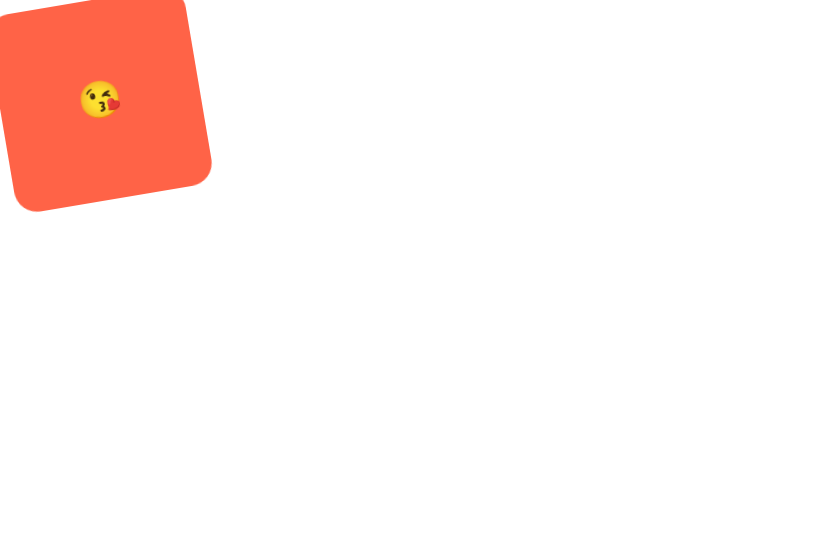
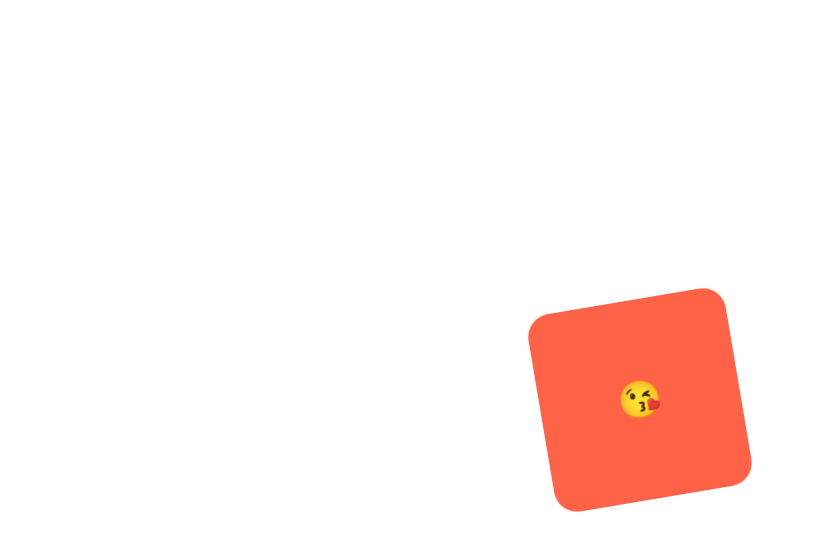
Before and after one commit to ICE0208/react-master-class, a React (Create React App) app: page / in a window 1280 px wide. Shown: the top 550 px of the page, without its empty margins (0-815 px from the left). Built offline with nearby package versions, Linux system fonts and the light colour scheme.

Commit message:
(#2.5) Pseudo Selectors part Two

```diff
--- a/src/App.js
+++ b/src/App.js
@@ -1,13 +1,15 @@
-// keyframes import
 import React from "react";
 import styled, { keyframes } from "styled-components";
 import { Reset } from "styled-reset";
 
 const Wrapper = styled.div`
   display: flex;
+  justify-content: center;
+  align-items: center;
+  width: 100vw;
+  height: 100vh;
 `;
 
-// keyframes로 애니메이션 만들기
 const rotateAnimation = keyframes`
   0% {
     transform: rotate(0deg);
@@ -23,6 +25,10 @@ const rotateAnimation = keyframes`
   }
 `;
 
+const Emoji = styled.span`
+  font-size: 36px;
+`;
+
 const Box = styled.div`
   height: 200px;
   width: 200px;
@@ -32,14 +38,12 @@ const Box = styled.div`
   align-items: center;
   // 애니메이션 적용
   animation: ${rotateAnimation} 1s linear infinite;
-  // styled components의 자식 컴포넌트에 스타일 적용
-  span {
-    font-size: 36px;
+  // styled component의 자식 styled component에 스타일 적용
+  ${Emoji} {
     transition: all 0.5s ease;
     cursor: default;
-    // & == span
     &:hover {
-      transform: scale(2);
+      font-size: 98px;
     }
   }
 `;
@@ -50,7 +54,7 @@ function App() {
       <Reset />
       <Wrapper>
         <Box>
-          <span>😘</span>
+          <Emoji>😘</Emoji>
         </Box>
       </Wrapper>
     </React.Fragment>
```
